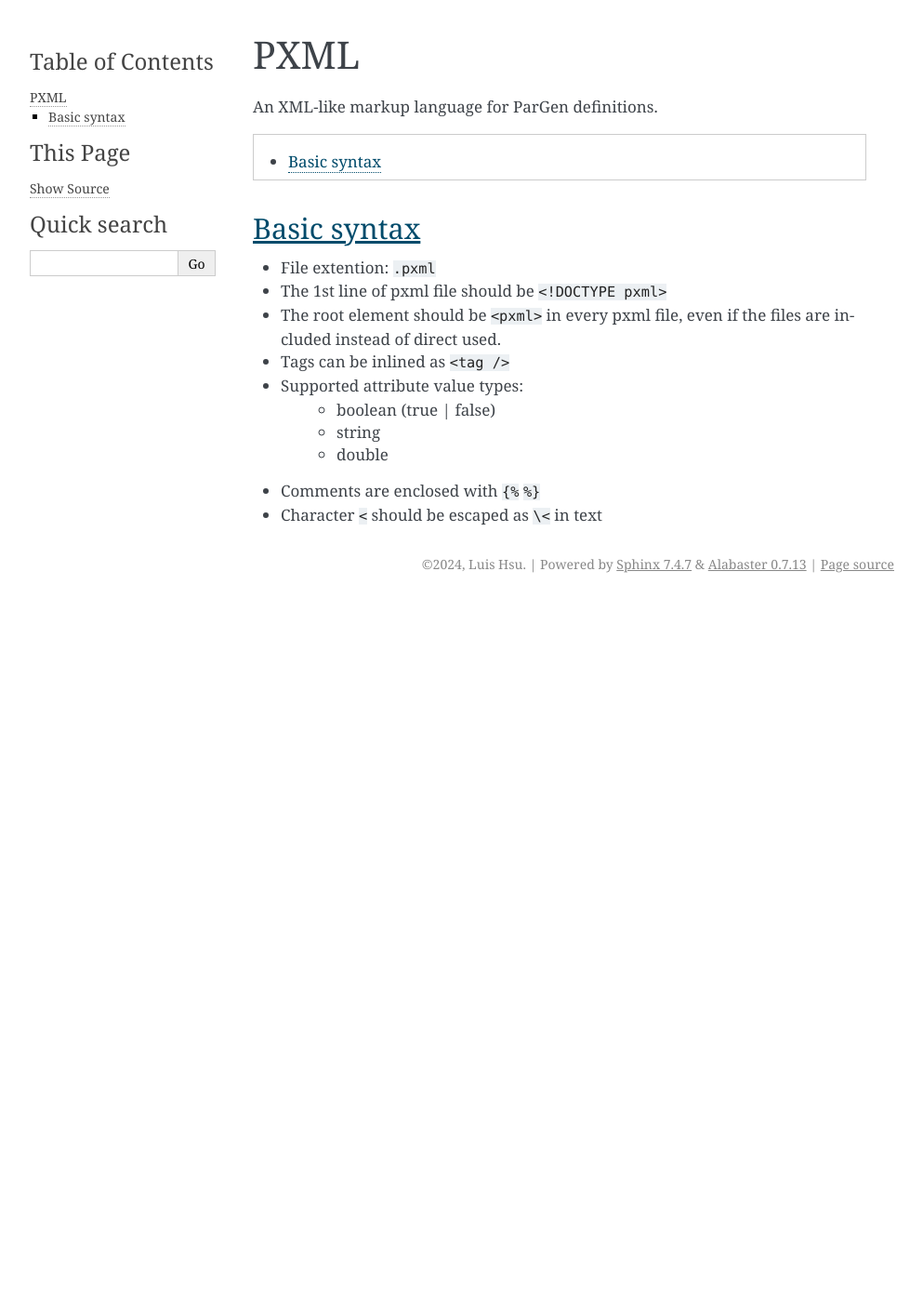
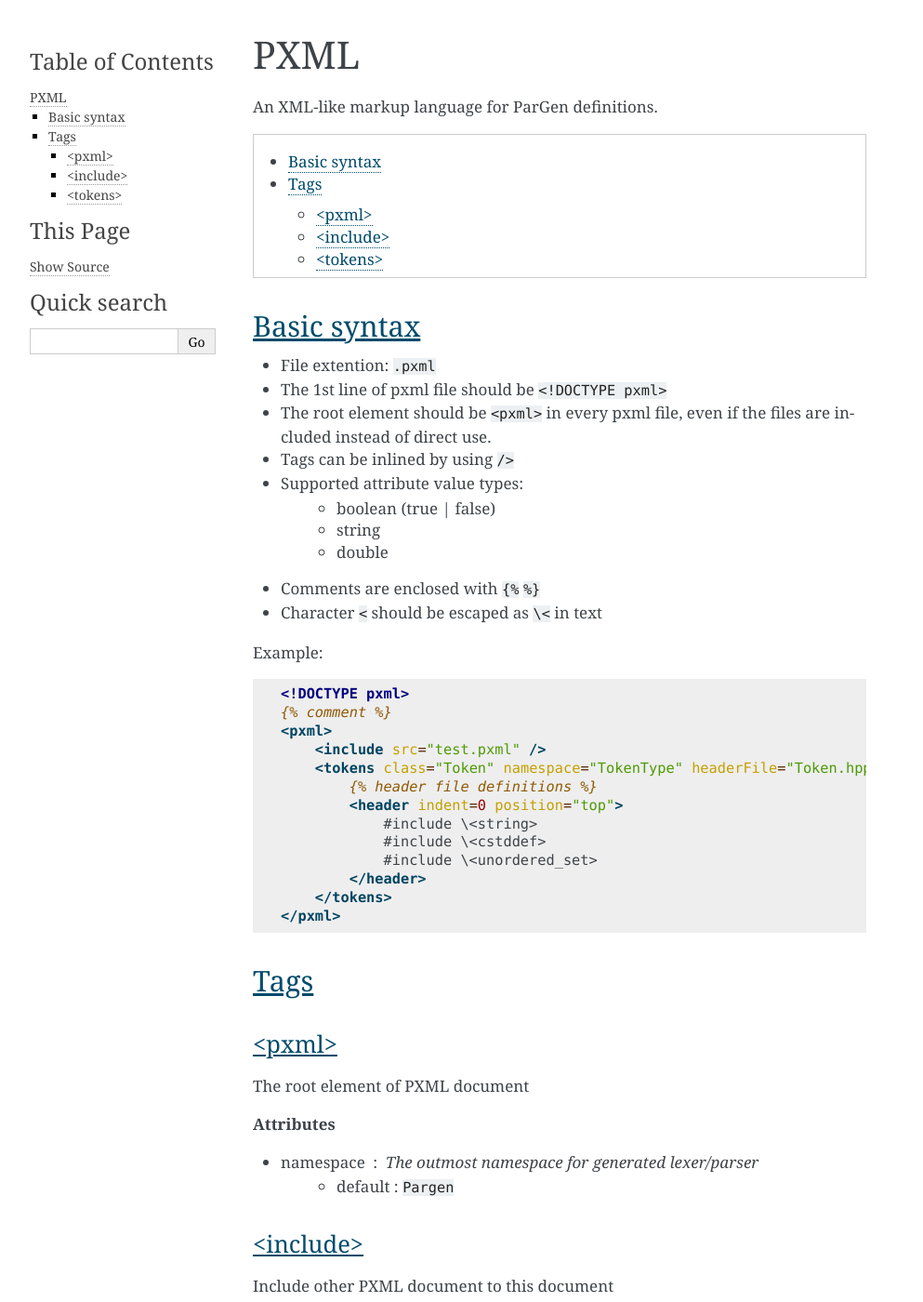
Before and after one commit to WasmVM/ParGen, a Sphinx documentation site: the page built from docs/pxml.rst, in a window 1280 px wide and 1400 px high. Shown: the whole window at 93% size, without its empty margins (148-1141 px from the left). Built offline with Sphinx 7.4.7, drawn with Linux system fonts in a browser that asks for light colours; some of the changed text lies outside the part shown.

Commit message:
Update documents

```diff
--- a/docs/conf.py
+++ b/docs/conf.py
@@ -5,6 +5,9 @@
 
 # -- Project information -----------------------------------------------------
 # https://www.sphinx-doc.org/en/master/usage/configuration.html#project-information
+
+import sys
+from pathlib import Path
 
 project = 'ParGen'
 copyright = '2024, Luis Hsu'
@@ -14,8 +17,11 @@ version = '0.1'
 # -- General configuration ---------------------------------------------------
 # https://www.sphinx-doc.org/en/master/usage/configuration.html#general-configuration
 
+sys.path.append(str(Path("exts").absolute()))
+
 extensions = [
-    "sphinx.ext.mathjax"
+    "sphinx.ext.mathjax",
+    "pxml"
 ]
 
 templates_path = ['templates']
--- /dev/null
+++ b/docs/exts/pxml.py
@@ -0,0 +1,48 @@
+from sphinx.application import Sphinx
+from pygments.lexer import RegexLexer
+from pygments.token import *
+
+class PxmlLexer(RegexLexer):
+    name = "PXML"
+    aliases = ["pxml"]
+    tokens = {
+        'root': [
+            (r"<!DOCTYPE pxml>\n", Generic.Heading),
+            (r"\{%", Comment.Multiline, 'Comment'),
+            (r"\\<", Text),
+            (r"<\/[a-zA-Z_]\w*", Name.Tag, 'TagTail'),
+            (r"<[a-zA-Z_]\w*", Name.Tag, 'Tag'),
+            (r"[^\\<{]+", Text),
+            (r"[\{\n]", Text),
+        ],
+        'Comment': [
+            (r"[^%\{\}]+", Comment.Multiline),
+            (r"\n", Comment.Multiline),
+            (r"\{%", Comment.Multiline, '#push'),
+            (r"%\}", Comment.Multiline, '#pop'),
+            (r"[%\{\}]", Comment.Multiline)
+        ],
+        'TagTail' : [
+            (r"\{%", Comment.Multiline, 'Comment'),
+            (r">", Name.Tag, '#pop'),
+            (r".*\n", Name.Tag)
+        ],
+        'Tag' : [
+            (r"\{%", Comment.Multiline, 'Comment'),
+            (r"\"", String.Double, 'String'),
+            (r"\/?[ \n\t\v\r]*>", Name.Tag, '#pop'),
+            (r"[ \n\t\v\r]+", Name.Tag),
+            (r"=", Operator),
+            (r"(true|false)", Keyword.Constant),
+            (r"[a-zA-Z_]\w*", Name.Attribute),
+            (r"[0-9\-]+(\.[0-9]*)?([eE][\+\-]?[0-9]+)?", Number.Float)
+        ],
+        'String' : [
+            (r"\\.", String.Double),
+            (r"\"", String.Double, '#pop'),
+            (r"[^\\\"]+", String.Double),
+        ]
+    }
+
+def setup(app: Sphinx):
+    app.add_lexer("pxml", PxmlLexer)
--- a/docs/pxml.rst
+++ b/docs/pxml.rst
@@ -1,5 +1,5 @@
 PXML
-====
+****
 
 An XML-like markup language for ParGen definitions.
 
@@ -7,15 +7,74 @@ An XML-like markup language for ParGen definitions.
     :local:
 
 Basic syntax
-------------
+============
 
 * File extention: ``.pxml``
 * The 1st line of pxml file should be ``<!DOCTYPE pxml>``
-* The root element should be ``<pxml>`` in every pxml file, even if the files are included instead of direct used.
-* Tags can be inlined as ``<tag />``
+* The root element should be ``<pxml>`` in every pxml file, even if the files are included instead of direct use.
+* Tags can be inlined by using ``/>``
 * Supported attribute value types:
     - boolean (true | false)
     - string
     - double
 * Comments are enclosed with ``{%`` ``%}``
 * Character ``<`` should be escaped as ``\<`` in text
+
+Example:
+
+.. code-block:: pxml
+
+    <!DOCTYPE pxml>
+    {% comment %}
+    <pxml>
+        <include src="test.pxml" />
+        <tokens class="Token" namespace="TokenType" headerFile="Token.hpp">
+            {% header file definitions %}
+            <header indent=0 position="top">
+                #include \<string>
+                #include \<cstddef>
+                #include \<unordered_set>
+            </header>
+        </tokens>
+    </pxml>
+
+Tags
+====
+
+<pxml>
+------
+
+The root element of PXML document
+
+**Attributes**
+
+* namespace : The outmost namespace for generated lexer/parser
+    - default : ``Pargen``
+
+<include>
+---------
+
+Include other PXML document to this document
+
+**Attributes**
+
+* src : ``[Required]`` Path of included document
+
+<tokens>
+---------
+
+Define tokens
+
+**Attributes**
+
+* class : Token class name
+    - default : ``Token``
+
+* namespace : Namespace of token types
+    - default : ``Tokens``
+
+* headerFile : Path of output token header file
+    - default : ``Token.hpp``
+
+* sourceFile : Path of output token source file
+    - default : ``Token.cpp``
```
Also changed, not shown: 6 other files.
